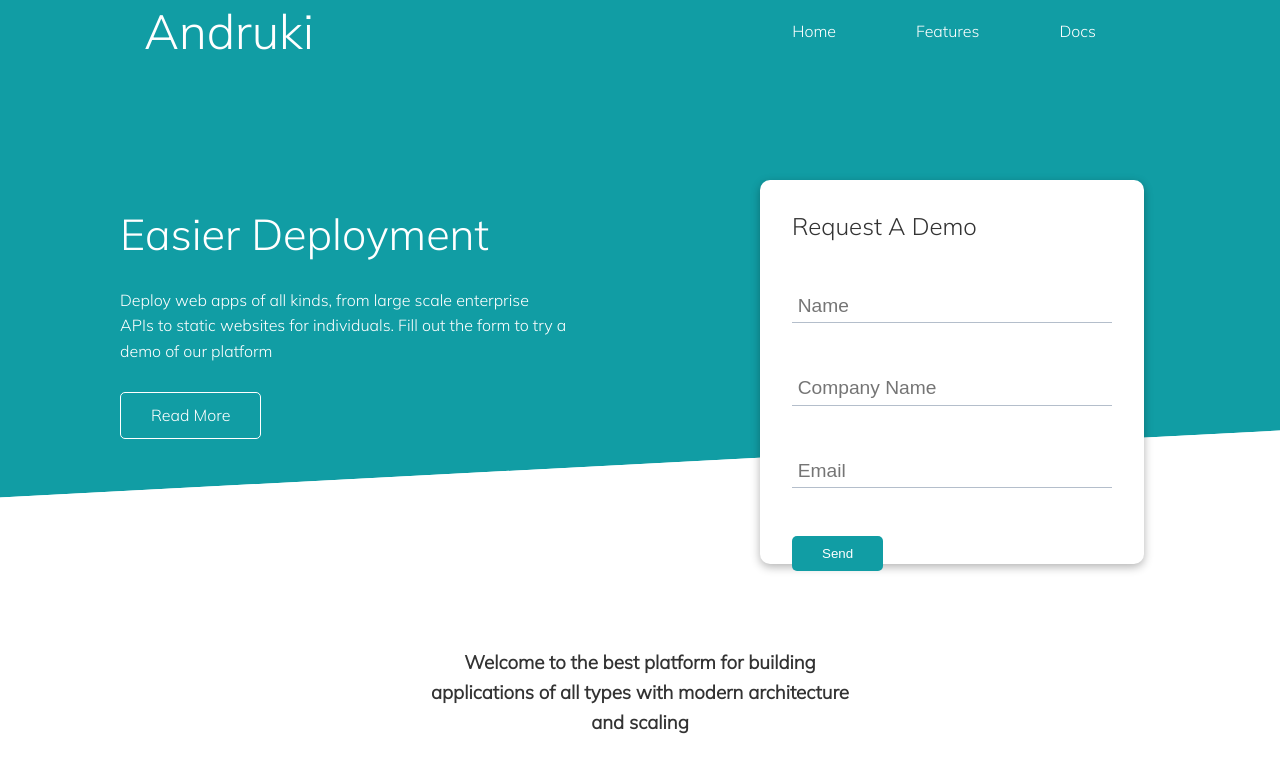
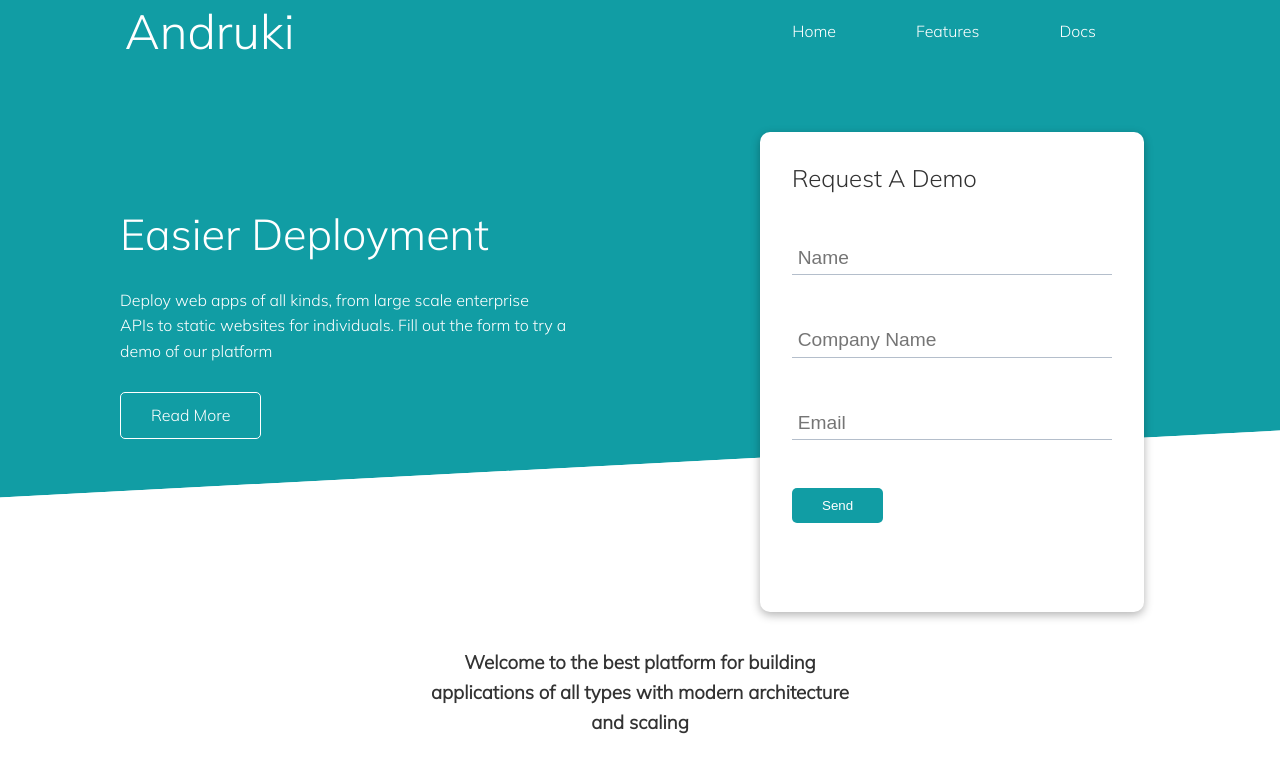
Before and after one commit to andrewneilclarke/andruki-cloud-hosting-platform, a plain HTML site: page index.html in a window 1280 px wide. Shown: the top 783 px of the page. Drawn offline with Linux system fonts and the light colour scheme.

Commit message:
minor change to main logo

```diff
--- a/css/style.css
+++ b/css/style.css
@@ -60,6 +60,8 @@
 }
 .navbar .container .logo {
     font-size: 3em;
+    position: relative;
+    right: 0.4em;
 }
 
 /* Showcase */
@@ -83,8 +85,9 @@
 .showcase-form {
     position: relative;
     top: 3em;
-    height: 48vh;
+    height: 60vh;
     width: 30vw;
+    min-width: 25vw;
     /* padding: 4em; */
     z-index: 1;
     justify-self: flex-end;
--- a/css/utilities.css
+++ b/css/utilities.css
@@ -84,6 +84,8 @@
   .xl {
     font-size: 4rem;
   }
+
+
 
 .text-center {
     text-align: center;
```
Also changed, not shown: 1 other file.
